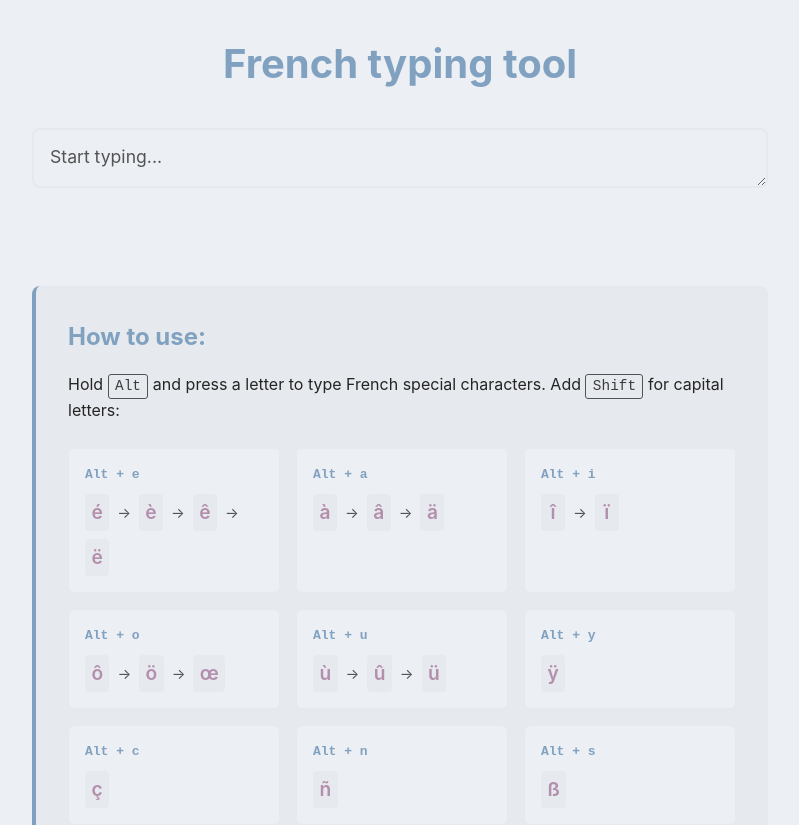
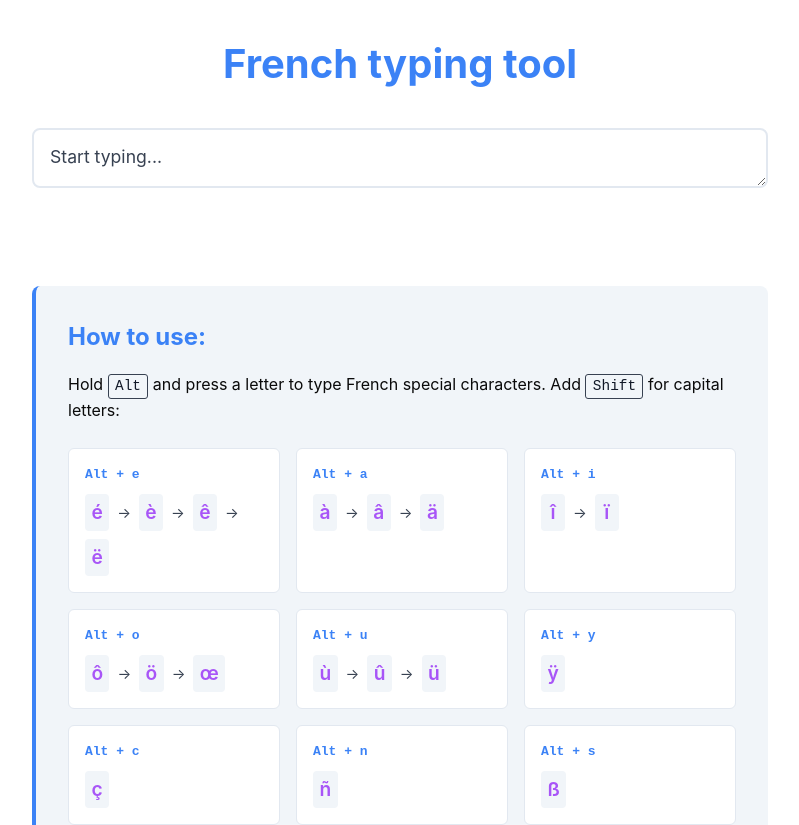
Before and after one commit to TheOddKn1ght/typefr, a SvelteKit app: page / in a window 1280 px wide. Shown: the top 825 px of the page, without its empty margins (240-1039 px from the left). Built offline with nearby package versions, Linux system fonts and the light colour scheme.

Commit message:
refactor styles

```diff
--- a/src/routes/+layout.svelte
+++ b/src/routes/+layout.svelte
@@ -12,20 +12,22 @@
 	<style>
 		@media (prefers-color-scheme: light) {
 			:root {
-				--bg: #eceff4;
-				--fg: #252525;
-				--link: #4f7193;
-				--code_fg: #3c3c3c;
-				--code_bg: #e6e9ed;
-				--blue: #81a1c1;
-				--lightblue: #609bac;
-				--cyan: #60a09c;
-				--yellow: #ebcb8b;
-				--magenta: #b48ead;
-				--red: #bf616a;
-				--green: #83a763;
-				--orange: #d08770;
-				--gray: #535353;
+				--bg: #ffffff;
+				--fg: #0a0a0a;
+				--link: #2563eb;
+				--code_fg: #111827;
+				--code_bg: #f1f5f9;
+				--border: #e2e8f0;
+				--blue: #3b82f6;
+				--blue-shadow: rgba(59, 130, 246, 0.15);
+				--lightblue: #0ea5e9;
+				--cyan: #06b6d4;
+				--yellow: #f59e0b;
+				--magenta: #a855f7;
+				--red: #ef4444;
+				--green: #10b981;
+				--orange: #f97316;
+				--gray: #374151;
 			}
 		}
 
@@ -36,7 +38,9 @@
 				--link: #81a1c1;
 				--code_fg: #a7a7a7;
 				--code_bg: #3c3c3c;
+				--border: #4a5568;
 				--blue: #4f7193;
+				--blue-shadow: rgba(79, 113, 147, 0.2);
 				--lightblue: #609bac;
 				--cyan: #60a09c;
 				--yellow: #ebcb8b;
--- a/src/routes/+page.svelte
+++ b/src/routes/+page.svelte
@@ -271,7 +271,7 @@
         width: 100%;
         min-height: 60px;
         padding: 1rem;
-        border: 2px solid var(--code_bg);
+        border: 2px solid var(--border);
         border-radius: 8px;
         font-size: 1.1rem;
         font-family: inherit;
@@ -323,7 +323,7 @@
     textarea:focus {
         outline: none;
         border-color: var(--blue);
-        box-shadow: 0 0 0 3px rgba(129, 161, 193, 0.1);
+        box-shadow: 0 0 0 3px var(--blue-shadow);
     }
 
     textarea::placeholder {
@@ -367,7 +367,7 @@
         background-color: var(--bg);
         padding: 1rem;
         border-radius: 6px;
-        border: 1px solid var(--code_bg);
+        border: 1px solid var(--border);
     }
 
     .base-char {
```
